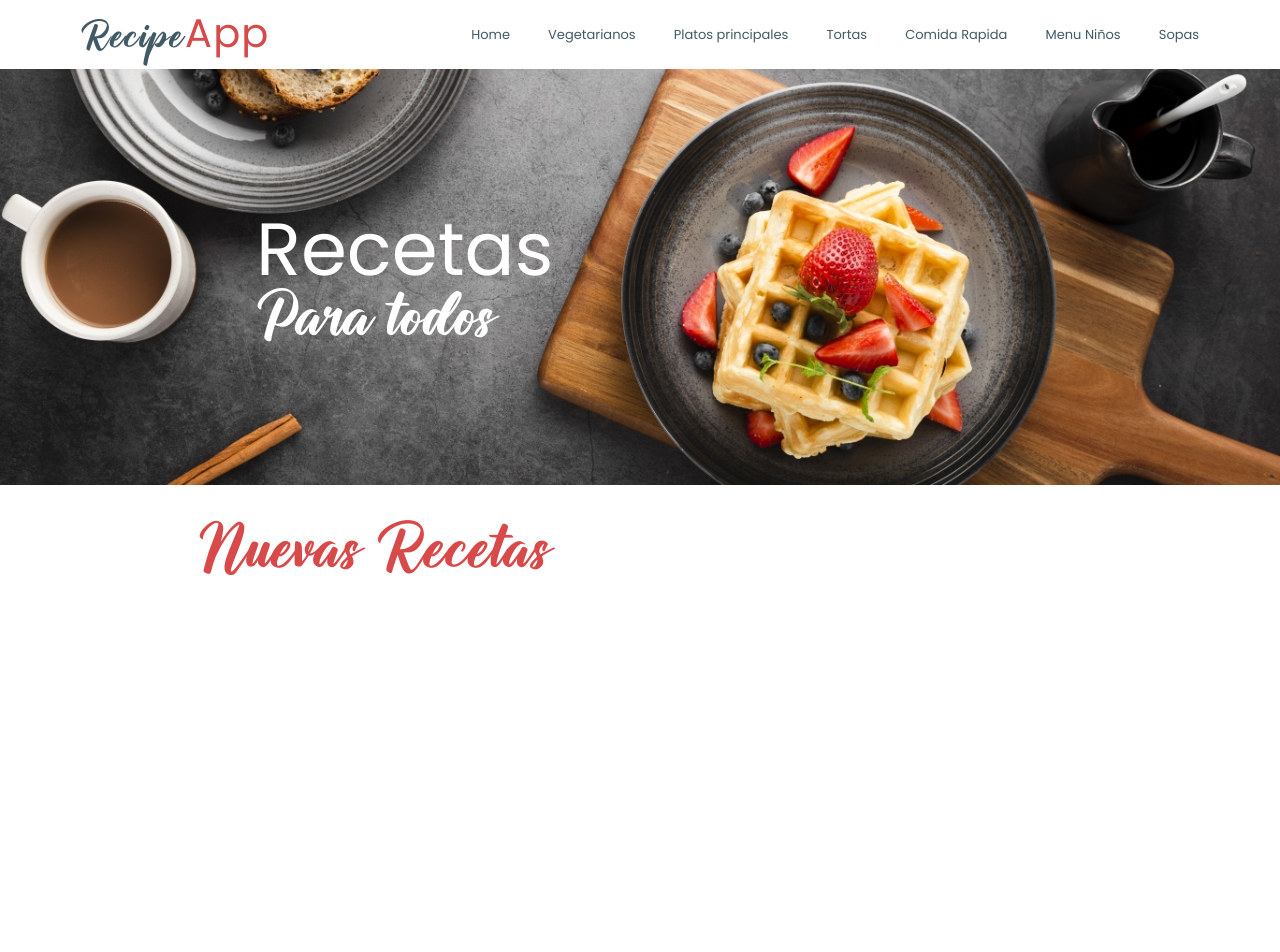
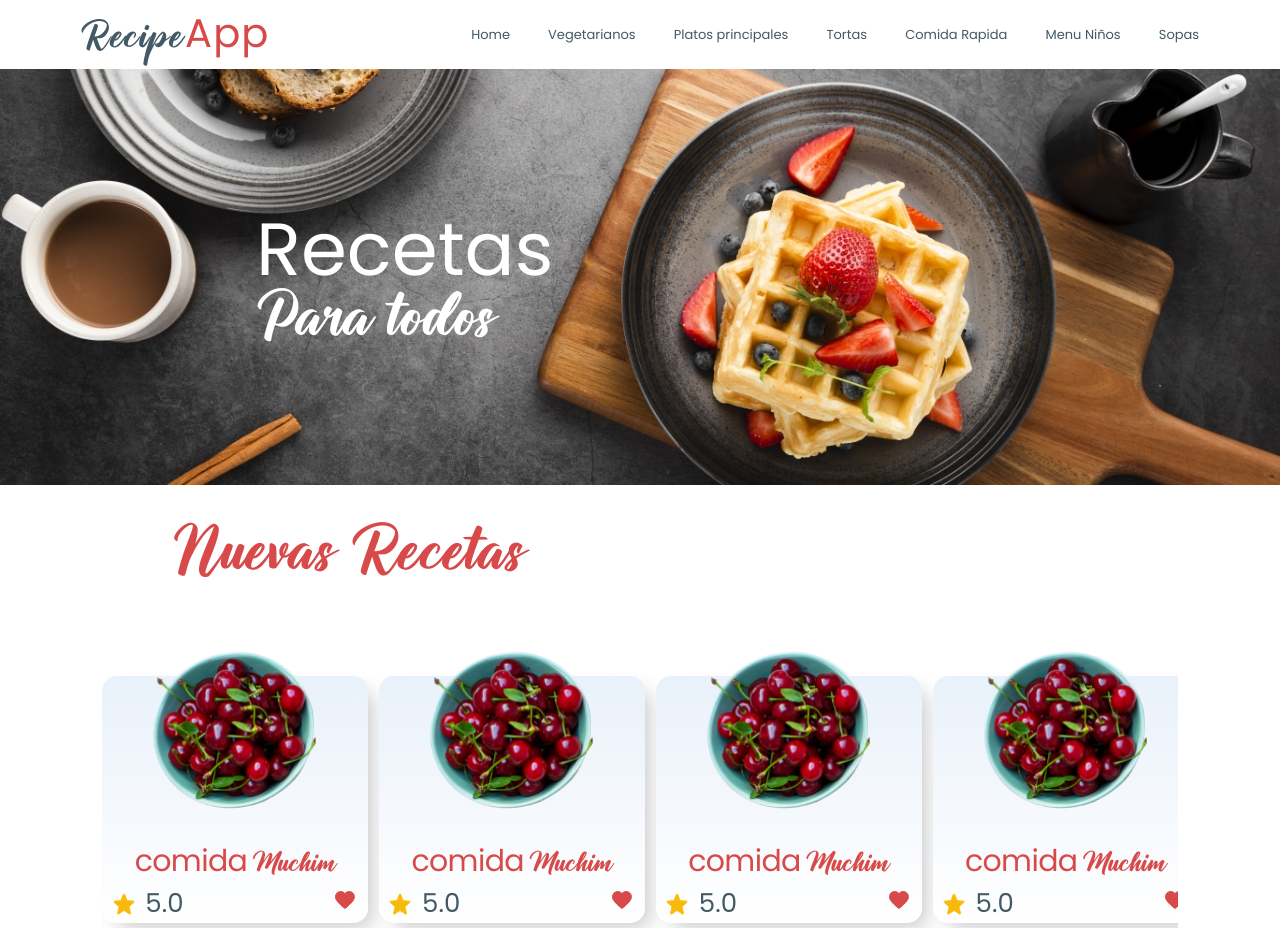
Before and after one commit to milo9402/aranda-frontend, a React (Create React App) app: page / in a window 1280 px wide. Shown: the top 952 px of the page. Built offline with nearby package versions, Linux system fonts and the light colour scheme.

Commit message:
feat(carrousel): carrousel component and styles added

```diff
--- a/package.json
+++ b/package.json
@@ -14,6 +14,7 @@
     "node-sass": "^7.0.3",
     "react": "18.2.0",
     "react-dom": "18.2.0",
+    "react-multi-carousel": "^2.8.2",
     "react-query": "3.39.2",
     "react-router-dom": "6.4.2",
     "react-scripts": "5.0.1",
--- a/src/components/Card/index.tsx
+++ b/src/components/Card/index.tsx
@@ -5,7 +5,7 @@ import {ReactComponent as StarIcon}  from '../../assets/icons/ic_star.svg'
 import {ReactComponent as HeartIcon}  from '../../assets/icons/ic-favorite.svg'
 
 
-export default function Card() {
+export default function Card(props:any) {
   const [isShown, setIsShown] = useState(false);
 
 
@@ -15,13 +15,15 @@ export default function Card() {
       onMouseEnter={() => setIsShown(true)}
       onMouseLeave={() => setIsShown(false)}
     >
-      <img className='card_image' src={CardImage} alt="card_image" />
+      <span>
+        <img className='card_image' src={CardImage} alt="card_image" />
+      </span>
 
       {!isShown && (
         <span
           className='card_title'
         >
-            <div className="card_food">Ojingeo</div>
+            <div className="card_food">{props.name || 'comida'}</div>
             <div className="card_ingredient">Muchim</div>
         </span>
       )}
--- a/src/components/Carrousel/index.tsx
+++ b/src/components/Carrousel/index.tsx
@@ -1,8 +1,11 @@
 import React from 'react'
 import Card from '../Card'
+import 'react-multi-carousel/lib/styles.css';
 
-export default function Carrousel() {
+export default function Carrousel(props:any) {
+
   return (
+
     <div className='carrousel_container'>
         <Card></Card>
         <Card></Card>
--- a/src/layout/Layout.tsx
+++ b/src/layout/Layout.tsx
@@ -16,7 +16,9 @@ export default function Layout() {
         <CategoryGrid/>
         <main>
           <div className='layout_mid_title'>Nuevas Recetas</div>
-          {/* <Carrousel/> */}
+          <div className='layout-carrousel-contain'>
+            <Carrousel/>
+          </div>
         </main>
         <Footer/>
     </div>
--- a/src/styles/components/_card.scss
+++ b/src/styles/components/_card.scss
@@ -9,7 +9,8 @@
     background: transparent linear-gradient(180deg, #E9F1FA 0%, #FFFFFF 100%) 0% 0% no-repeat padding-box;
     box-shadow: 10px 10px 20px -5px #cccccc;
     border-radius: 15px;
-    opacity: 1;
+    height:fit-content;
+    scroll-snap-align: center;
 
     .card_title{
         color: $primary;
@@ -67,7 +68,6 @@
         justify-content: space-between;
         align-items: center;
         width: 100%;
-        font: normal normal normal 26px/39px Poppins;
         .card_puntuation{
             display: inline-flex;
             align-items: center;
@@ -77,17 +77,42 @@
             .card_puntuation_text{
                 font: normal normal normal 26px/39px Poppins;
                 color: $secondary;
-            margin-left: 2%;
-
+                margin-left: 2%;
             }
         }
         .card_favorite{
             padding-right: 5%;
         }
     }
-  &.open {
-    .card_body{
-        height: 286px;
+    &.open {
+        .card_body{
+            height: 286px;
+        }
     }
-  }
+
+    @media screen and (min-width: $breakpoint-mobile) and (max-width: $breakpoint-tablet) {
+
+    }
+    @media screen and (max-width: $breakpoint-mobile) {
+        width: 180px;
+        height:182px;
+
+        .card_title{
+            .card_food, .card_ingredient{
+                    font-size:20px;
+            }
+        }
+        .card_image{
+            width: 100px;
+            height: 100px;
+        }
+        .card_icons{
+            height: 15px;
+            .card_puntuation{
+                .card_puntuation_text{
+                    font-size: 17px;
+                }
+            }
+        }
+    }
 }
--- a/src/styles/components/_carrousel.scss
+++ b/src/styles/components/_carrousel.scss
@@ -1,9 +1,25 @@
+// .carrousel_container {
+//     display: flex;
+//     flex-direction: row;
+//     justify-content: center;
+//     align-items: flex-start;
+//     gap: 1%;
+//     margin-bottom: 5%;
+// overflow-x: auto; // esto se debe de eliminar cuando se solucione el tema del carrusel
+// }
+
+// .carrousel_container{
+//     background-color: red;
+// }
+
 .carrousel_container {
-    display: flex;
-    flex-direction: row;
-    justify-content: center;
-    align-items: flex-start;
+    display: grid;
+    grid-auto-flow: column;
+    scroll-behavior: auto;
     gap: 1%;
-    margin-bottom: 5%;
-overflow-x: auto; // esto se debe de eliminar cuando se solucione el tema del carrusel
+    overflow-y: auto;
+    overscroll-behavior-x: contain;
+    scroll-snap-type: x mandatory;
+    padding: 25px 0 5px 0;
+
 }
--- a/src/styles/components/_layout.scss
+++ b/src/styles/components/_layout.scss
@@ -11,7 +11,7 @@
     main{
         display: flex;
         flex-direction: column;
-        margin: 0 10% 5% 10%;
+        margin: 0 8% 5% 8%;
         height: 640px;
         max-height: 640px;
     }
@@ -35,6 +35,8 @@
         }
         main {
             height: auto;
+            margin: 0 8% 10% 8%;
+
         }
     }
 }
```
Also changed, not shown: 1 other file (tests, documents, lock files or other folders).
